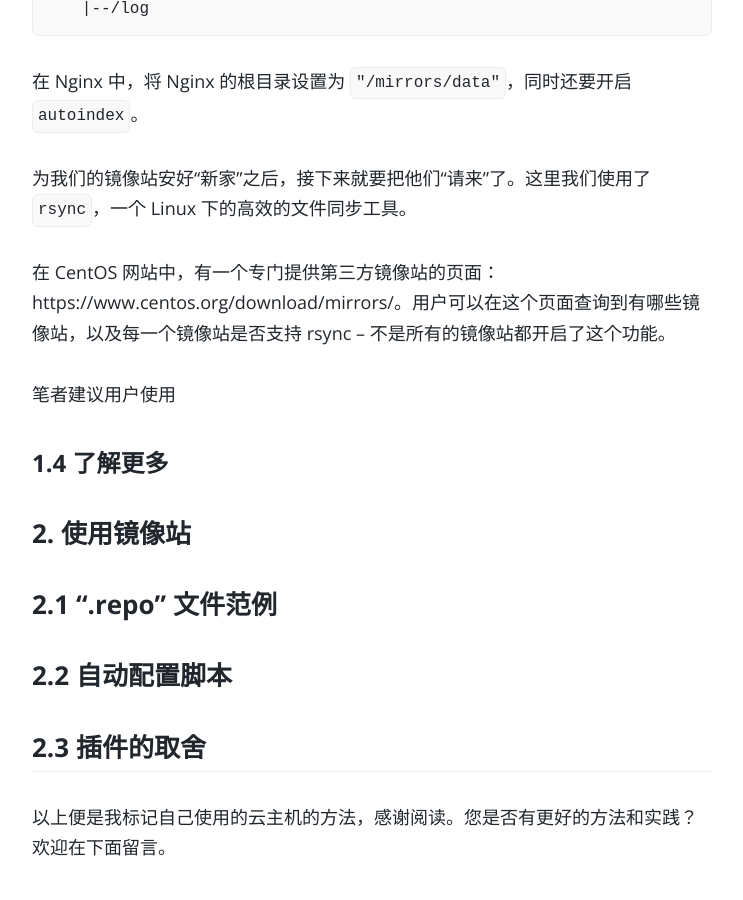
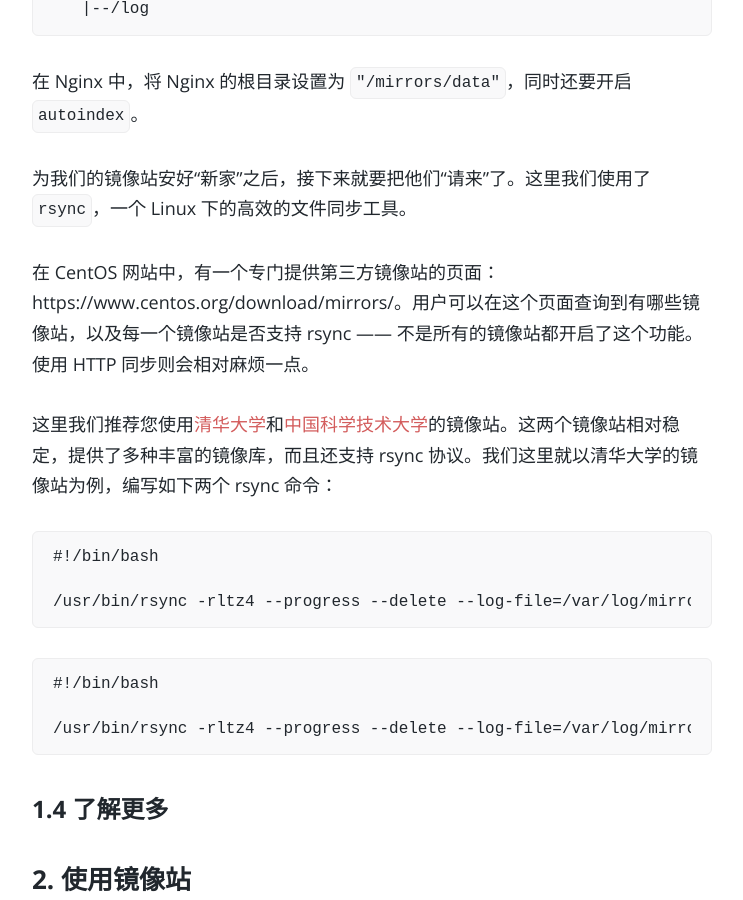
Before and after one commit to colinleefish/colinleefish.github.io, a Jekyll site: the page built from _posts/2016-11-15-how-to-build-a-centos-mirror-site.md, in a window 1280 px wide and 900 px high, scrolled down 2702 px. Shown: the whole window, without its empty margins (268-1011 px from the left). Built offline with Jekyll 4.4.1, drawn with Linux system fonts in a browser that asks for light colours; comment, search, counter and statistics services are not loaded.

Commit message:
Progressing.

````diff
--- a/_posts/2016-11-15-how-to-build-a-centos-mirror-site.md
+++ b/_posts/2016-11-15-how-to-build-a-centos-mirror-site.md
@@ -57,11 +57,21 @@ $ sudo yum install -y nginx
 
 为我们的镜像站安好“新家”之后，接下来就要把他们“请来”了。这里我们使用了 `rsync`，一个 Linux 下的高效的文件同步工具。
 
-在 CentOS 网站中，有一个专门提供第三方镜像站的页面：https://www.centos.org/download/mirrors/。用户可以在这个页面查询到有哪些镜像站，以及每一个镜像站是否支持 rsync -- 不是所有的镜像站都开启了这个功能。
+在 CentOS 网站中，有一个专门提供第三方镜像站的页面：https://www.centos.org/download/mirrors/。用户可以在这个页面查询到有哪些镜像站，以及每一个镜像站是否支持 rsync —— 不是所有的镜像站都开启了这个功能。使用 HTTP 同步则会相对麻烦一点。
 
-笔者建议用户使用
+这里我们推荐您使用[清华大学](https://mirrors.tuna.tshinghua.edu.cn)和[中国科学技术大学](https://mirrors.ustc.edu.cn)的镜像站。这两个镜像站相对稳定，提供了多种丰富的镜像库，而且还支持 rsync 协议。我们这里就以清华大学的镜像站为例，编写如下两个 rsync 命令：
 
+```
+#!/bin/bash
 
+/usr/bin/rsync -rltz4 --progress --delete --log-file=/var/log/mirrors/tuna-centos.log rsync://mirrors.tuna.tshinghua.edu.cn/centos/ /opt/mirrors/data/centos/
+```
+
+```
+#!/bin/bash
+
+/usr/bin/rsync -rltz4 --progress --delete --log-file=/var/log/mirrors/tuna-epel.log rsync://mirrors.tuna.tshinghua.edu.cn/epel/ /mirrors/data/epel/
+```
 
 #### 1.4 了解更多
 
````
